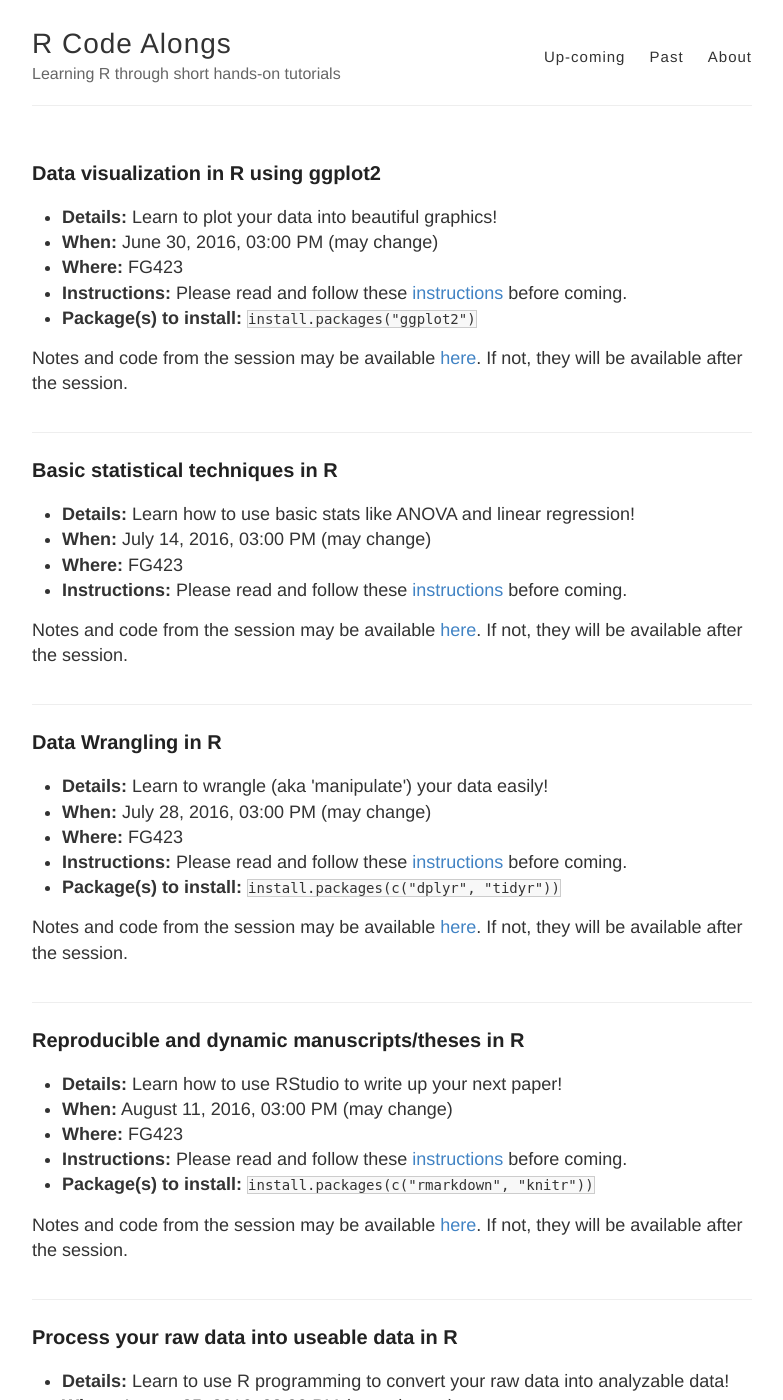
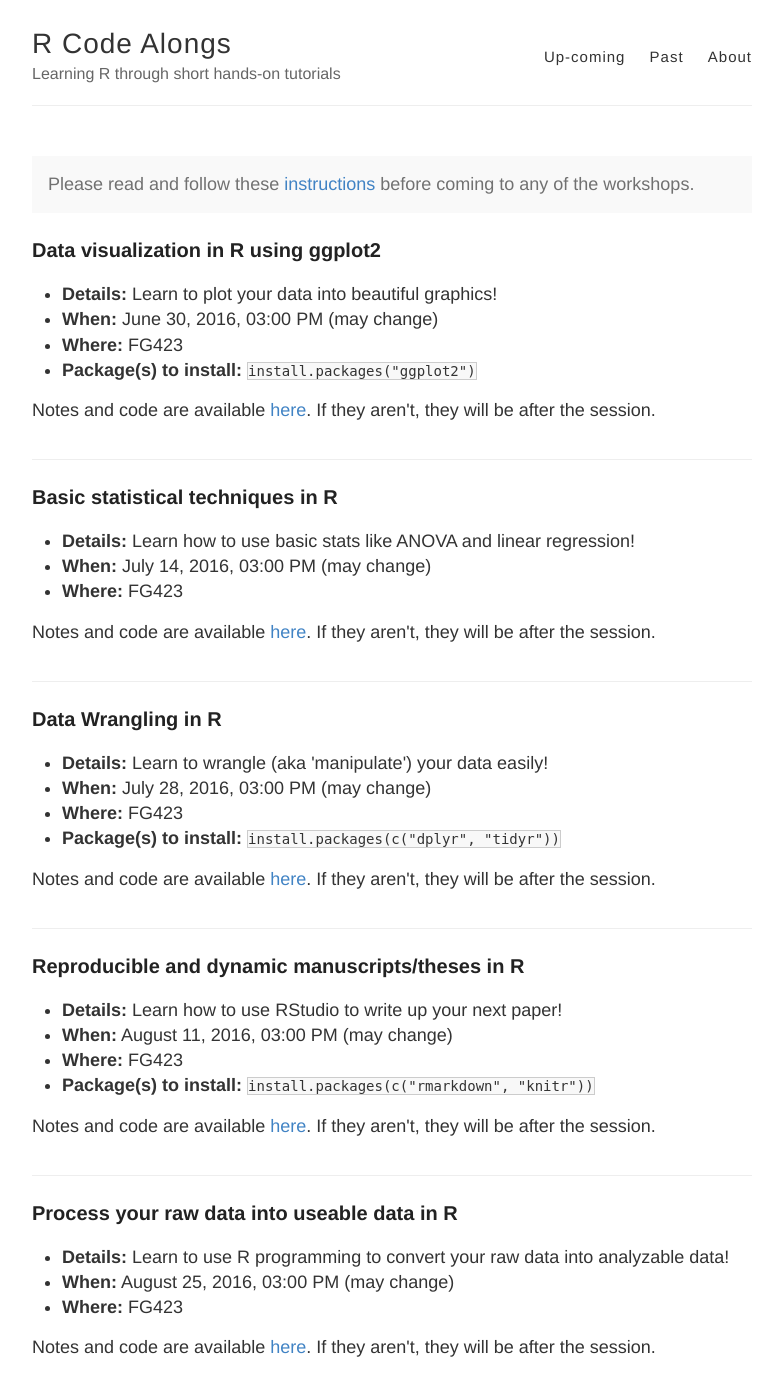
Before and after one commit to codeasmanuscript/code-along, a Jekyll site: the page built from index.html, in a window 1280 px wide and 1400 px high. Shown: the whole window, without its empty margins (248-1031 px from the left). Built offline with Jekyll 4.4.1, drawn with Linux system fonts in a browser that asks for light colours; some of the changed text lies outside the part shown.

Commit message:
Streamlined each post details, moved instructions to top of page

```diff
--- a/index.html
+++ b/index.html
@@ -1,6 +1,8 @@
 ---
 layout: default
 ---
+
+<p class="message">Please read and follow these <a href="{{ site.github.url }}/instructions">instructions</a> before coming to any of the workshops.</p>
 
 <div class="posts">
   {% for post in site.posts reversed %}
@@ -17,11 +19,10 @@
         <li><strong>Details:</strong> {{ post.details }}</li>
         <li><strong>When:</strong> {{ post.date | date: "%B %d, %Y" }}, {{ post.time | date:"%I:%M %p" }} (may change)</li>
         <li><strong>Where:</strong> {{ post.location }}</li>
-        <li><strong>Instructions:</strong> Please read and follow these <a href="{{ site.github.url }}/instructions">instructions</a> before coming.</li>
         {% if post.packages != nil %}<li><strong>Package(s) to install:</strong> <code>install.packages({{ post.packages }})</code></li>{% endif %}
         {% if post.video != nil %}<li><strong>Video:</strong> Session recording is available <a href="{{ post.video }}">here</a></li>{% endif %}
       </ul>
-      Notes and code from the session may be available <a href="{{ site.github.url }}{{ post.url }}">here</a>. If not, they will be available after the session.
+      Notes and code are available <a href="{{ site.github.url }}{{ post.url }}">here</a>. If they aren't, they will be after the session.
       </article>
       {% endif %}
   {% endfor %}
--- a/past.html
+++ b/past.html
@@ -2,6 +2,8 @@
 layout: default
 permalink: /past/
 ---
+
+<p class="message">Please read and follow these <a href="{{ site.github.url }}/instructions">instructions</a> in order to try these past workshops on your own.</p>
 
 <div class="posts">
   {% for post in site.posts reversed %}
@@ -18,11 +20,10 @@
         <li><strong>Details:</strong> {{ post.details }}</li>
         <li><strong>When:</strong> {{ post.date | date: "%B %d, %Y" }}, {{ post.time | date:"%I:%M %p" }} (may change)</li>
         <li><strong>Where:</strong> {{ post.location }}</li>
-        <li><strong>Instructions:</strong> Please read and follow these <a href="{{ site.github.url }}/instructions">instructions</a> before coming.</li>
         {% if post.packages != nil %}<li><strong>Package(s) to install:</strong> <code>install.packages({{ post.packages }})</code></li>{% endif %}
         {% if post.video != nil %}<li><strong>Video:</strong> Session recording is available <a href="{{ post.video }}">here</a></li>{% endif %}
       </ul>
-      Notes and code from the session may be available <a href="{{ site.github.url }}{{ post.url }}">here</a>. If not, they will be available after the session.
+      Notes and code are available <a href="{{ site.github.url }}{{ post.url }}">here</a>. If they aren't, they will be after the session.
       </article>
       {% endif %}
   {% endfor %}
```
